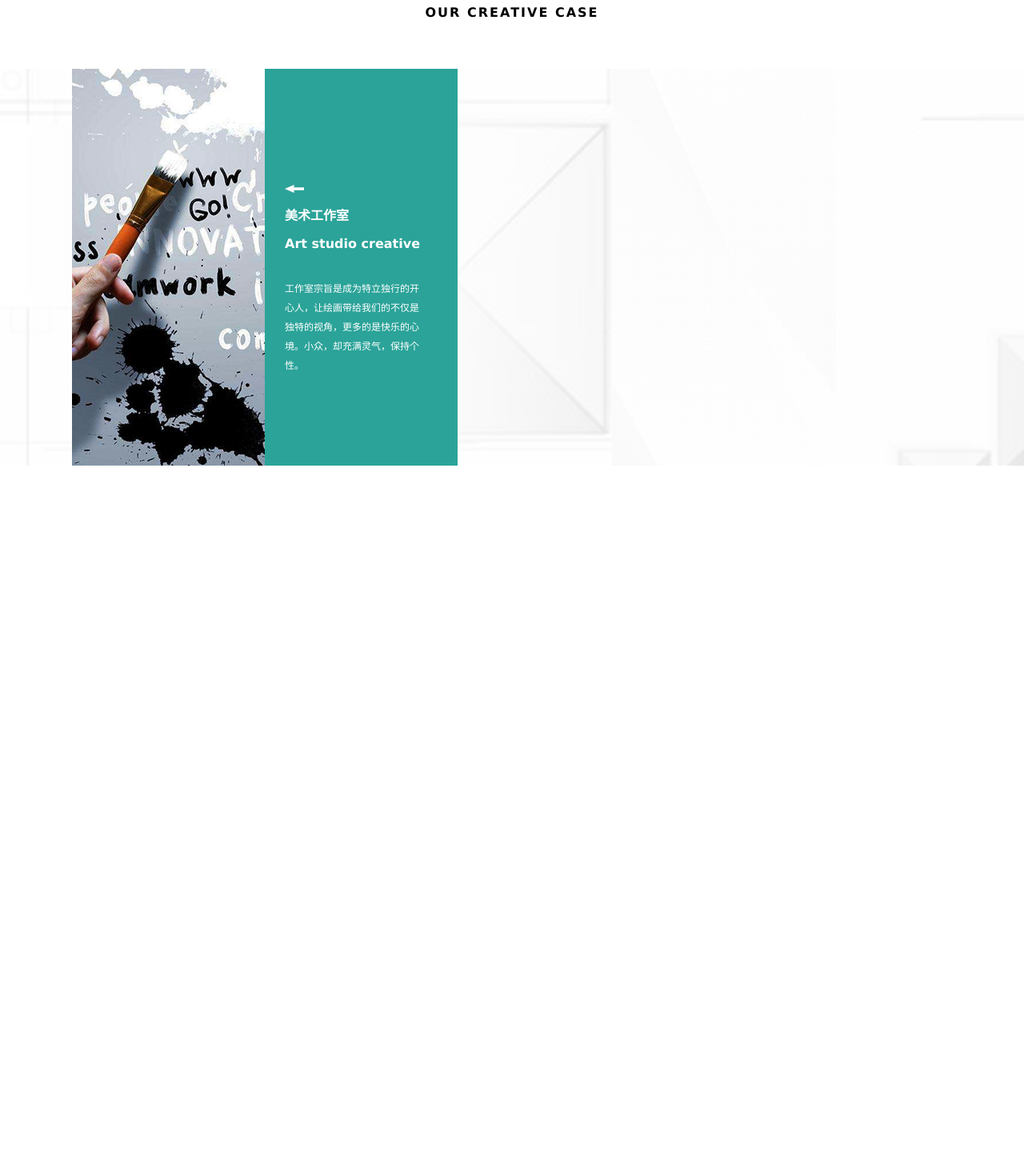
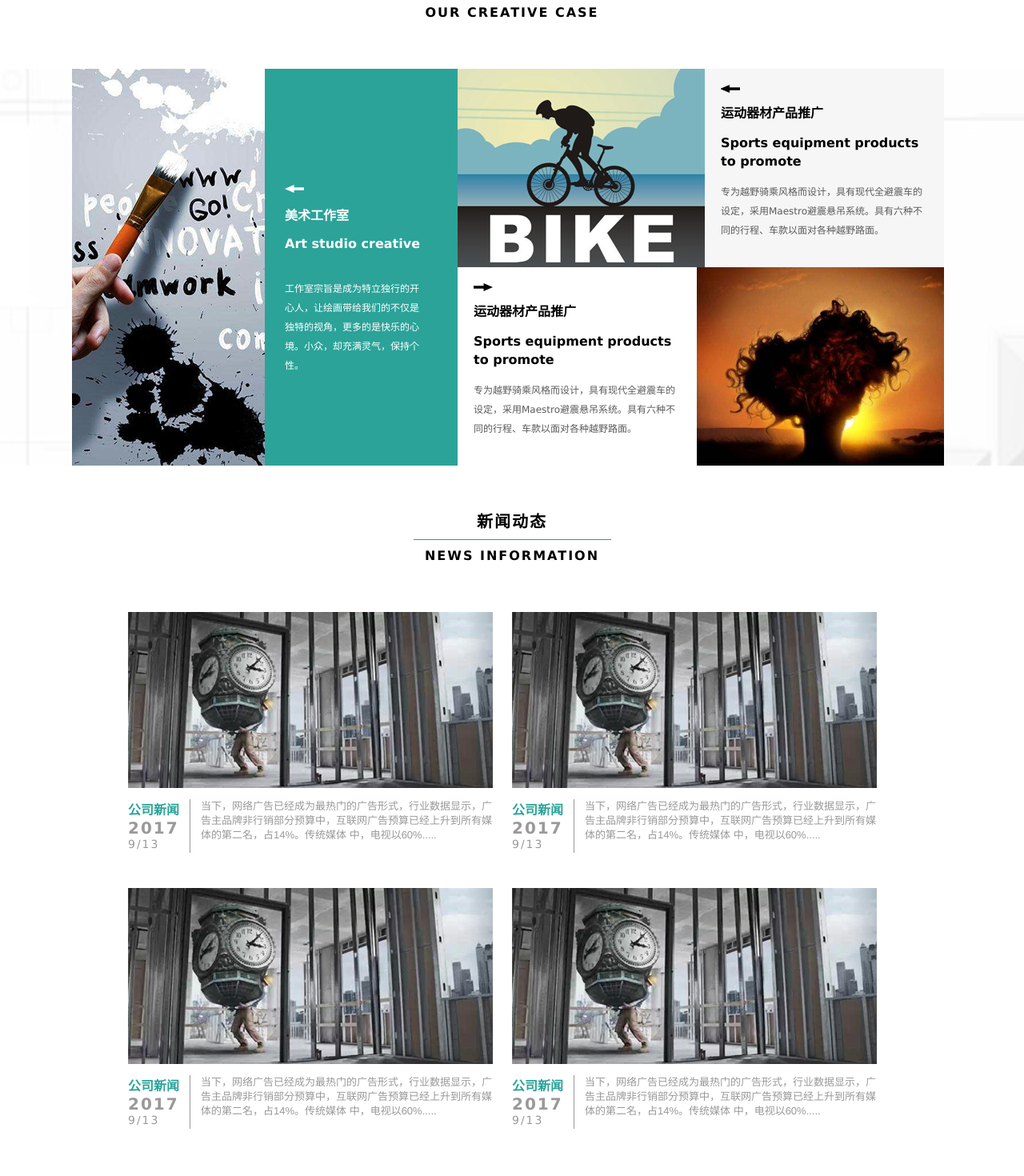
Before and after one commit to MartinMatsumoto/famous-saying, a Vue app: page / in a window 1280 px wide. Shown: the part 2060-3530 px from the top of the page at 80% size. Before the commit the page ends 2642 px from the top, so only its background shows below. Built offline with nearby package versions, Linux system fonts and the light colour scheme.

Commit message:
commit afternoot

```diff
--- a/config/index.js
+++ b/config/index.js
@@ -14,7 +14,7 @@ module.exports = {
 
     // Various Dev Server settings
     host: 'localhost', // can be overwritten by process.env.HOST
-    port: 8080, // can be overwritten by process.env.PORT, if port is in use, a free one will be determined
+    port: 9090, // can be overwritten by process.env.PORT, if port is in use, a free one will be determined
     autoOpenBrowser: false,
     errorOverlay: true,
     notifyOnErrors: true,
--- a/src/App.vue
+++ b/src/App.vue
@@ -4,6 +4,8 @@
     <fs-banner></fs-banner>
     <fs-titles></fs-titles>
     <suggested-content></suggested-content>
+    <suggested-type></suggested-type>
+    <fs-footer></fs-footer>
   </div>
 </template>
 
@@ -12,15 +14,19 @@
   import banner from './components/Banner.vue'
   import FamousSayingTitles from './components/FamousSayingTitles.vue'
   import SuggestedContent from './components/SuggestedContent.vue'
+  import SuggestedType from './components/SuggestedType.vue'
+  import Footer from './components/Footer.vue'
 
   export default {
     name: 'app',
     components: {
       SuggestedContent,
+      SuggestedType,
       FamousSayingTitles,
       'fs-header': header,
       'fs-banner' : banner,
-      'fs-titles' : FamousSayingTitles
+      'fs-titles' : FamousSayingTitles,
+      'fs-footer' : Footer,
     }
   }
 </script>
@@ -62,4 +68,8 @@
   .display_block {
     display: block;
   }
+
+  .clear_both {
+    clear: both;
+  }
 </style>
--- a/src/components/FamousSayingTitles.vue
+++ b/src/components/FamousSayingTitles.vue
@@ -85,7 +85,7 @@
     width: 345px;
     height: 345px;
     position: absolute;
-    margin: -349px 0 0 0px;
+    margin: -350px 0 0 0px;
     display: none;
   }
 
--- /dev/null
+++ b/src/components/Footer.vue
@@ -0,0 +1,29 @@
+<template>
+  <div class="footer_container">
+    <div class="footer"></div>
+  </div>
+</template>
+
+<script>
+    export default {
+        name: 'footer',
+        data() {
+            return {
+                msg: ''
+            }
+        }
+    }
+</script>
+
+<style>
+  .footer_container {
+    width: 100%;
+    height: 179px;
+    background-color: #212121;
+  }
+
+  .footer{
+    width: 1100px;
+    margin: 0 auto;
+  }
+</style>
--- a/src/components/SuggestedContent.vue
+++ b/src/components/SuggestedContent.vue
@@ -12,8 +12,29 @@
             <p class="small_text">工作室宗旨是成为特立独行的开心人，让绘画带给我们的不仅是独特的视角，更多的是快乐的心境。小众，却充满灵气，保持个性。</p>
           </div>
         </div>
-        <div class="content_horizontal">
-
+        <div class="content_horizontal_container">
+          <div class="content_horizontal">
+            <div class="content_item">
+              <img src="~@/assets/content/case2.jpg"/>
+            </div>
+            <div class="content_item_text text1">
+              <div class="black_arrow_left"></div>
+              <p><strong>运动器材产品推广</strong></p>
+              <p><strong>Sports equipment products to promote</strong></p>
+              <p class="little_text">专为越野骑乘风格而设计，具有现代全避震车的设定，采用Maestro避震悬吊系统。具有六种不同的行程、车款以面对各种越野路面。</p>
+            </div>
+          </div>
+          <div class="content_horizontal">
+            <div class="content_item_text text2">
+              <div class="black_arrow_right"></div>
+              <p><strong>运动器材产品推广</strong></p>
+              <p><strong>Sports equipment products to promote</strong></p>
+              <p class="little_text">专为越野骑乘风格而设计，具有现代全避震车的设定，采用Maestro避震悬吊系统。具有六种不同的行程、车款以面对各种越野路面。</p>
+            </div>
+            <div class="content_item">
+              <img src="~@/assets/content/case3.jpg"/>
+            </div>
+          </div>
         </div>
       </div>
     </div>
@@ -39,7 +60,7 @@
 
 <style>
   .suggested_container {
-    height: 660px;
+    height: 679px;
     background-color: white;
   }
 
@@ -58,6 +79,7 @@
   .suggested_container .content_one {
     width: 482px;
     height: 496px;
+    float: left;
   }
 
   .suggested_container img{
@@ -99,6 +121,62 @@
   }
 
   .suggested_container .content_horizontal_container {
+    width: 618px;
+    height: 496px;
+    float: left;
+  }
 
+  .suggested_container .content_horizontal{
+    height: 248px;
+    width: 618px;
   }
+
+  .suggested_container .content_item{
+    height: 248px;
+    width: 309px;
+    float: left;
+  }
+
+  .suggested_container .black_arrow_left{
+    width: 25px;
+    height: 10px;
+    background: url("~@/assets/content/icons.png") no-repeat 0px -12px;
+  }
+
+  .suggested_container .black_arrow_right{
+    width: 25px;
+    height: 10px;
+    background: url("~@/assets/content/icons.png") no-repeat 0px 0px;
+  }
+
+  .suggested_container .content_item_text{
+    height: 228px;
+    width: 259px;
+    float: left;
+    color: black;
+    padding: 20px 20px 0 20px;
+    font-size: 16px;
+  }
+
+  .suggested_container .text1{
+    background-color: #F6F6F6;
+  }
+
+  .suggested_container .text2{
+    background-color: white;
+  }
+
+  .suggested_container .content_item_text p{
+    font-family: Verdana,Geneva,sans-serif;
+    text-align: left;
+    line-height: 140%;
+    margin-top: 15px;
+  }
+
+  .suggested_container .content_item_text .little_text{
+    color : #5a5a5a;
+    line-height: 200%;
+    font-size: 12px;
+  }
+
 </style>
--- /dev/null
+++ b/src/components/SuggestedType.vue
@@ -0,0 +1,140 @@
+<template>
+  <div class="sugg_type_container">
+    <fs-smalltitle :title="title" :englishTitle="englishTitle"></fs-smalltitle>
+    <div class="sugg_type_content">
+      <div :class="[{ margin_right: index != contents.length - 1 }, {content}]" v-for="(content,index) in contents">
+        <img src="~@/assets/content/tu1.jpg"/>
+        <div class="content_mask"></div>
+        <div class="text">
+          <div class="text_left">
+            <div class="title"><strong>{{content.title}}</strong></div>
+            <div class="year"><strong>{{content.year}}</strong></div>
+            <div class="year date">{{content.date}}</div>
+          </div>
+          <div class="middle_line"></div>
+          <div class="text_right">
+            <p class="right_text">{{content.content}}</p>
+          </div>
+        </div>
+      </div>
+      <div class="clear_both"></div>
+    </div>
+  </div>
+</template>
+
+<script>
+  import smallTitle from './SmallTitle.vue'
+  export default {
+    name: 'suggested-type',
+    data() {
+      return {
+        contents: [],
+        title : '新闻动态',
+        englishTitle : 'NEWS INFORMATION',
+      }
+    },
+    components: {
+      'fs-smalltitle': smallTitle
+    },
+    created : function () {
+      for (var i = 1; i <= 4; i++) {
+        this.contents.push({
+          title: "公司新闻",
+          content: "当下，网络广告已经成为最热门的广告形式，行业数据显示，广告主品牌非行销部分预算中，互联网广告预算已经上升到所有媒体的第二名，占14%。传统媒体 中，电视以60%.....",
+          year : '2017',
+          date : '9/13',
+          img: ""
+        });
+      }
+    }
+  }
+</script>
+
+<style>
+  .sugg_type_container {
+    min-height: 580px;
+    width: 100%;
+  }
+
+  .sugg_type_content {
+    width: 960px;
+    padding: 0 70px 35px 70px;
+    margin: 0 auto;
+  }
+
+  .sugg_type_content .content{
+    width: 456px;
+    height: 300px;
+    margin-bottom: 45px;
+    float: left;
+    cursor: pointer;
+  }
+
+  .sugg_type_content .content .content_mask {
+    width: 456px;
+    height: 220px;
+    background: url("~@/assets/bg/content_hover.png");
+    position: absolute;
+    margin-top: -225px;
+    display: none;
+  }
+
+  .sugg_type_content .content:hover .content_mask{
+    display: block;
+  }
+
+  .sugg_type_content .margin_right{
+    margin-right: 24px;
+  }
+
+  .sugg_type_content .content .text{
+    height: 67px;
+    width: 456px;
+    margin-top: 10px;
+  }
+
+  .sugg_type_content .content .text_left{
+    width: 64px;
+    height: 75px;
+    float: left;
+  }
+
+  .sugg_type_content .content .middle_line {
+    height: 100%;
+    width: 1px;
+    background-color: #999999;
+    float: left;
+    margin: 0 13px 0 13px;
+  }
+
+  .sugg_type_content .content .text_right{
+    width: 365px;
+    height: 75px;
+    float: left;
+  }
+
+  .sugg_type_content .content .text_right .right_text{
+    text-align: left;
+    font-size: 13px;
+    color: #999999;
+    line-height: 140%;
+  }
+
+  .sugg_type_content .content .text_left .title{
+    color: #2ba399;
+    font-size: 16px;
+    text-align: left;
+  }
+
+  .sugg_type_content .content .text_left .year{
+    color: #999999;
+    font-size: 20px;
+    letter-spacing: 2px;
+    font-family: Verdana,Geneva,sans-serif;
+    text-align: left;
+  }
+
+  .sugg_type_content .content .text_left .date{
+    font-size: 14px;
+  }
+</style>
```
Also changed, not shown: src/assets/content/tu1.jpg (added), src/assets/content/tu2.jpg (added).
